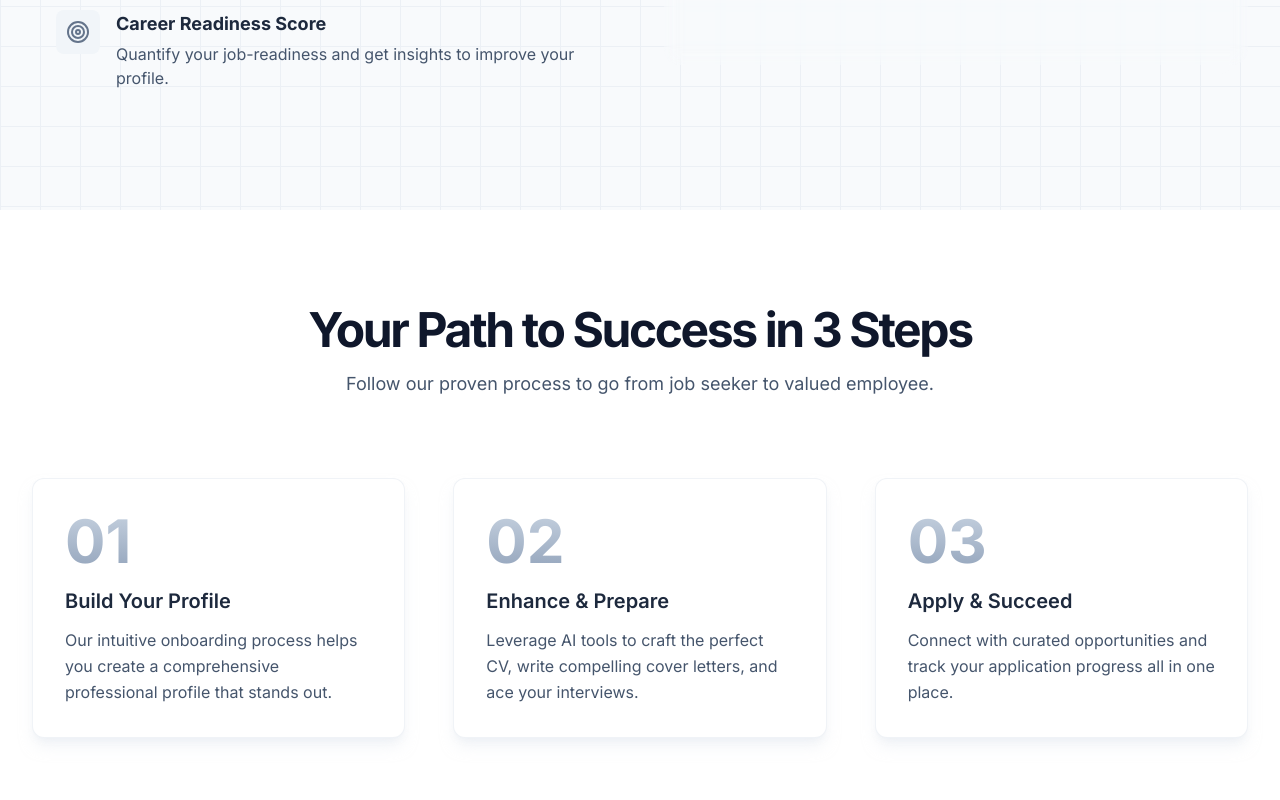
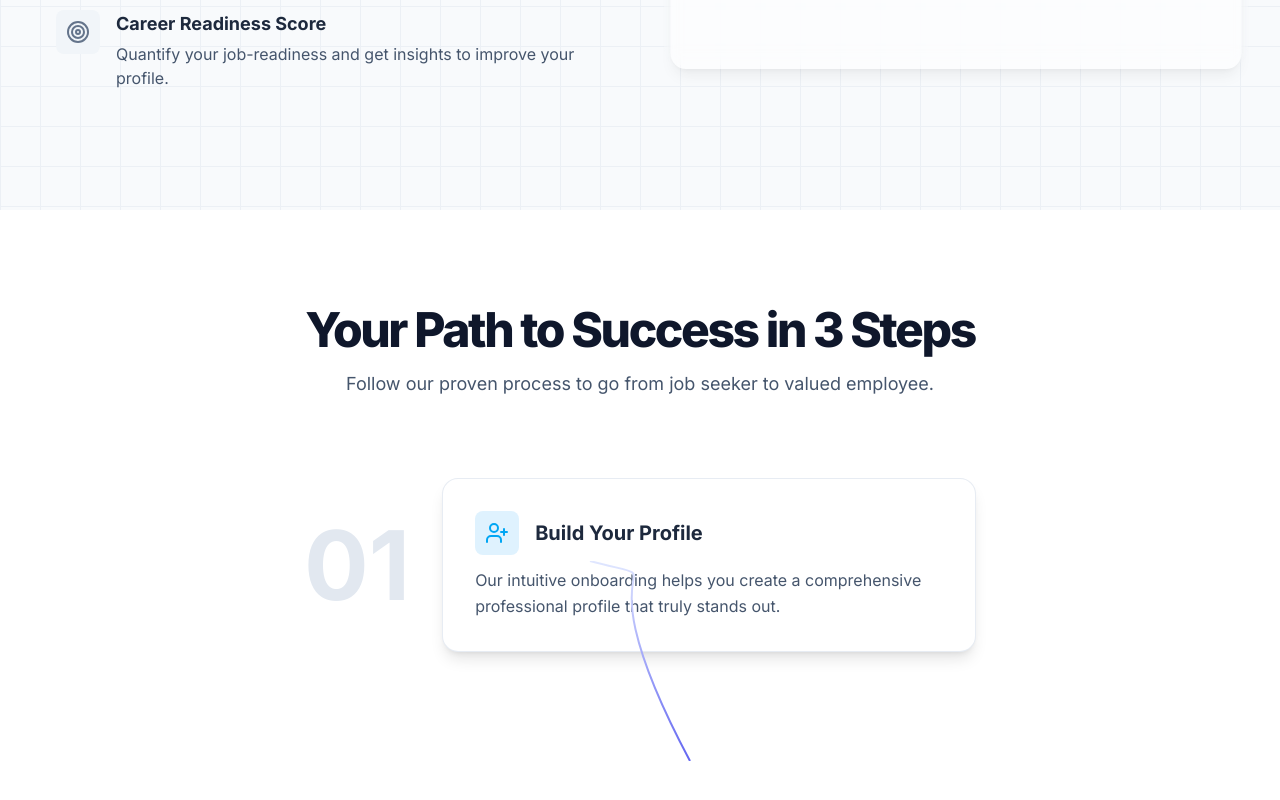
Before and after one commit to katmafalela/jobspark, a Next.js app: page / in a window 1280 px wide. Shown: the part 1998-2798 px from the top of the page. Built offline with nearby package versions, Linux system fonts and the light colour scheme.

Commit message:
Updated HowItWorks.tsx

```diff
--- a/src/components/sections/HowItWorks.tsx
+++ b/src/components/sections/HowItWorks.tsx
@@ -1,49 +1,101 @@
 "use client";
 
-import { motion, useScroll, useTransform } from "framer-motion";
-import { useRef } from "react";
+import { motion } from "framer-motion";
+import { UserPlus, PencilRuler, Send } from "lucide-react";
 
-export const HowItWorks = () => {
 const steps = [
   {
     number: "01",
+    icon: UserPlus,
     title: "Build Your Profile",
-      description:
-        "Our intuitive onboarding process helps you create a comprehensive professional profile that stands out.",
+    description: "Our intuitive onboarding helps you create a comprehensive professional profile that truly stands out.",
   },
   {
     number: "02",
+    icon: PencilRuler,
     title: "Enhance & Prepare",
-      description:
-        "Leverage AI tools to craft the perfect CV, write compelling cover letters, and ace your interviews.",
+    description: "Leverage AI tools to craft the perfect CV, write compelling cover letters, and ace your interviews.",
   },
   {
     number: "03",
+    icon: Send,
     title: "Apply & Succeed",
-      description:
-        "Connect with curated opportunities and track your application progress all in one place.",
+    description: "Connect with curated opportunities and track your application progress all in one unified platform.",
   },
 ];
 
-  const targetRef = useRef(null);
-  const { scrollYProgress } = useScroll({
-    target: targetRef,
-    offset: ["start end", "center center"],
+const cardVariants = {
+    offscreen: { y: 50, opacity: 0 },
+    onscreen: {
+        y: 0,
+        opacity: 1,
+        transition: { type: "spring", duration: 0.8 }
+    }
+};
+
+const pathVariants = (isReversed: boolean) => ({
+    offscreen: { pathLength: 0 },
+    onscreen: {
+        pathLength: 1,
+        transition: { duration: 1, ease: "easeInOut", delay: 0.5 }
+    }
 });
-  // Transform the scroll progress to control the line's scale
-  const lineScaleX = useTransform(scrollYProgress, [0, 1], [0, 1]);
 
+const cometVariants = (isReversed: boolean) => ({
+    offscreen: { opacity: 0, offsetDistance: "0%" },
+    onscreen: {
+        opacity: [0, 1, 1, 0],
+        offsetDistance: "100%",
+        transition: { duration: 1.5, ease: "linear", delay: 0.7 }
+    }
+});
+
+
+const ConnectingLine = ({ isReversed = false }) => (
+    <motion.svg
+        width="110" height="200" viewBox="0 0 110 200" fill="none"
+        className="absolute top-1/2 left-1/2 -translate-x-1/2 -translate-y-1/2"
+        initial="offscreen"
+        whileInView="onscreen"
+        viewport={{ once: true, amount: 0.5 }}
+    >
+        <motion.path
+            d={isReversed ? "M5 200C125.5 -26.5 5 26.5 105 0" : "M105 200C-15.5 -26.5 105 26.5 5 0"}
+            stroke="url(#line-gradient)" strokeWidth="2"
+            variants={pathVariants(isReversed)}
+        />
+        <motion.path
+            d={isReversed ? "M5 200C125.5 -26.5 5 26.5 105 0" : "M105 200C-15.5 -26.5 105 26.5 5 0"}
+            stroke="url(#glow-gradient)" strokeWidth="8"
+            strokeLinecap="round"
+            variants={cometVariants(isReversed)}
+            className="blur-md"
+        />
+        <defs>
+            <linearGradient id="line-gradient" x1="0%" y1="0%" x2="0%" y2="100%">
+                <stop offset="0%" stopColor="#e0e7ff" />
+                <stop offset="100%" stopColor="#6366f1" />
+            </linearGradient>
+            <linearGradient id="glow-gradient" x1="0%" y1="0%" x2="0%" y2="100%">
+                <stop offset="0%" stopColor="#818cf8" />
+                <stop offset="100%" stopColor="#38bdf8" />
+            </linearGradient>
+        </defs>
+    </motion.svg>
+);
+
+export const HowItWorks = () => {
   return (
-    <section ref={targetRef} className="py-24">
+    <section className="py-24 bg-white">
       <div className="max-w-7xl mx-auto px-4 sm:px-6 lg:px-8">
         <motion.div
           initial={{ opacity: 0, y: 20 }}
           whileInView={{ opacity: 1, y: 0 }}
-          viewport={{ once: true }}
+          viewport={{ once: true, amount: 0.5 }}
           transition={{ duration: 0.5 }}
           className="text-center mb-20"
         >
-          <h2 className="text-4xl lg:text-5xl font-bold tracking-tighter text-slate-900 mb-4">
+          <h2 className="text-4xl lg:text-5xl font-extrabold tracking-tighter text-slate-900 mb-4">
             Your Path to Success in 3 Steps
           </h2>
           <p className="text-lg text-slate-600 max-w-2xl mx-auto">
@@ -51,37 +103,43 @@ export const HowItWorks = () => {
           </p>
         </motion.div>
 
-        <div className="relative">
-          {/* Neon Connecting Line */}
+        <div className="relative max-w-2xl mx-auto">
+            {steps.map((step, index) => (
+                <div key={step.number} className="relative">
+                    <div className={`flex items-center gap-8 ${index % 2 !== 0 ? 'flex-row-reverse' : ''}`}>
                        <motion.div
-            style={{ scaleX: lineScaleX }}
-            className="absolute top-1/2 left-0 w-full h-1 bg-gradient-to-r from-neon-cyan to-neon-magenta -translate-y-1/2 hidden lg:block origin-left"
-          />
+                            className="text-8xl font-bold text-slate-200"
+                            initial={{ opacity: 0, scale: 0.8 }}
+                            whileInView={{ opacity: 1, scale: 1 }}
+                            viewport={{ once: true, amount: 0.5 }}
+                        >
+                            {step.number}
+                       </motion.div>
+                        <motion.div
+                            variants={cardVariants}
+                            initial="offscreen"
+                            whileInView="onscreen"
+                            viewport={{ once: true, amount: 0.4 }}
+                            whileHover={{ scale: 1.03, shadow: '0px 15px 30px -10px rgba(0,0,0,0.1)' }}
+                            className="bg-white p-8 rounded-2xl border border-slate-200/80 shadow-lg flex-1"
+                        >
+                            <div className="flex items-center gap-4 mb-3">
+                                <div className="p-2.5 bg-sky-100 text-sky-500 rounded-lg">
+                                    <step.icon className="w-6 h-6"/>
+                                </div>
+                                <h3 className="text-xl font-bold text-slate-800">{step.title}</h3>
+                            </div>
+                            <p className="text-slate-600 leading-relaxed">{step.description}</p>
+                        </motion.div>
+                    </div>
 
-          <div className="grid lg:grid-cols-3 gap-12 relative">
-            {steps.map((step, index) => (
-              <motion.div
-                key={step.number}
-                initial={{ opacity: 0, y: 30 }}
-                whileInView={{ opacity: 1, y: 0 }}
-                viewport={{ once: true }}
-                transition={{ duration: 0.5, delay: index * 0.15 }}
-                className="bg-white p-8 rounded-xl text-center lg:text-left shadow-lg shadow-slate-200/50 border border-slate-200/50"
-              >
-                <div className="mb-4">
-                  <span className="text-6xl font-bold bg-clip-text text-transparent bg-gradient-to-b from-slate-300 to-slate-400">
-                    {step.number}
-                  </span>
+                    {index < steps.length - 1 && (
+                        <div className="h-48 w-full">
+                            <ConnectingLine isReversed={index % 2 !== 0} />
                         </div>
-                <h3 className="text-xl font-semibold text-slate-800 mb-3">
-                  {step.title}
-                </h3>
-                <p className="text-slate-600 leading-relaxed">
-                  {step.description}
-                </p>
-              </motion.div>
+                    )}
+                </div>
             ))}
-          </div>
         </div>
       </div>
     </section>
```
Lines whose indentation alone changed are shown as unchanged.
